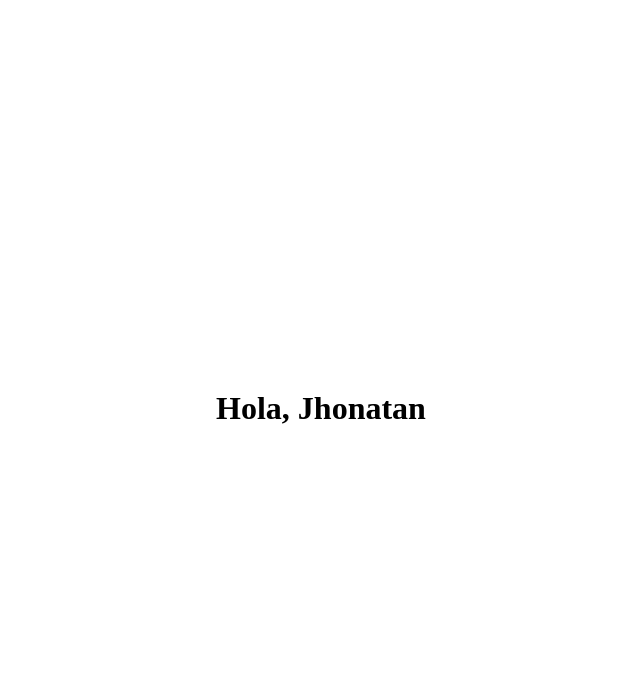
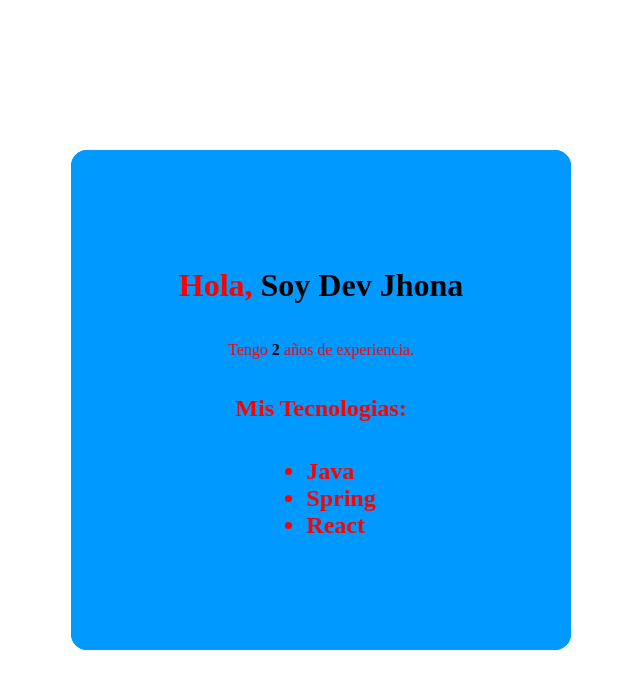
Before and after one commit to Jhonatanisai8/app-repaso-react, a React (Vite) app: page / in a window 1280 px wide. Shown: the top 688 px of the page, without its empty margins (319-959 px from the left). Built offline with nearby package versions, Linux system fonts and the light colour scheme.

Commit message:
Variables en jsx

```diff
--- a/src/App.jsx
+++ b/src/App.jsx
@@ -1,8 +1,10 @@
-import Saludo from './components/Saludo'
+import PerfilUsuario from './components/PerfilUsuario'
+// import Saludo from './components/Saludo'
 
 function App() {
   return (
-    <Saludo nombre="Jhonatan"></Saludo>
+    // <Saludo nombre="Jhonatan"></Saludo>
+    <PerfilUsuario></PerfilUsuario>
   )
 }
 
--- /dev/null
+++ b/src/components/PerfilUsuario.jsx
@@ -0,0 +1,22 @@
+import React from 'react'
+import "../styles/PerfilUsuario.css"
+
+const nombre = "Dev Jhona"
+const experiencia = 2
+const tecnologias = ["Java", "Spring", "React"];
+const PerfilUsuario = () => {
+    return (
+        <div>
+            <h1>Hola, <strong>Soy {nombre}</strong></h1>
+            <p>Tengo <strong>{experiencia}</strong> años de experiencia.</p>
+            <h2>Mis Tecnologias:</h2>
+            <ul>
+                {tecnologias.map((tech) => (
+                    <li key={tech}>{tech}</li>
+                ))}
+            </ul>
+        </div>
+    )
+}
+
+export default PerfilUsuario
--- a/src/components/Saludo.jsx
+++ b/src/components/Saludo.jsx
@@ -1,5 +1,5 @@
 import React from 'react'
-import "../styles/Saludo.css";
+import "../styles/Saludo.css"
 const Saludo = (props) => {
   return (
     <h1>Hola, {props.nombre}</h1>
--- /dev/null
+++ b/src/styles/PerfilUsuario.css
@@ -0,0 +1,25 @@
+div {
+    color: red;
+    display: flex;
+    justify-content: center;
+    align-items: center;
+    flex-direction: column;
+    height: 500px;
+    width: 500px;
+    background-color: #09f;
+    position: absolute;
+    top: 50%;
+    left: 50%;
+    transform: translate(-50%, -50%);
+    border-radius: 1rem;
+}
+
+strong {
+    color: black;
+    font-weight: bold;
+}
+
+li {
+    font-weight: bold;
+    font-size: 1.5rem;
+}
```
